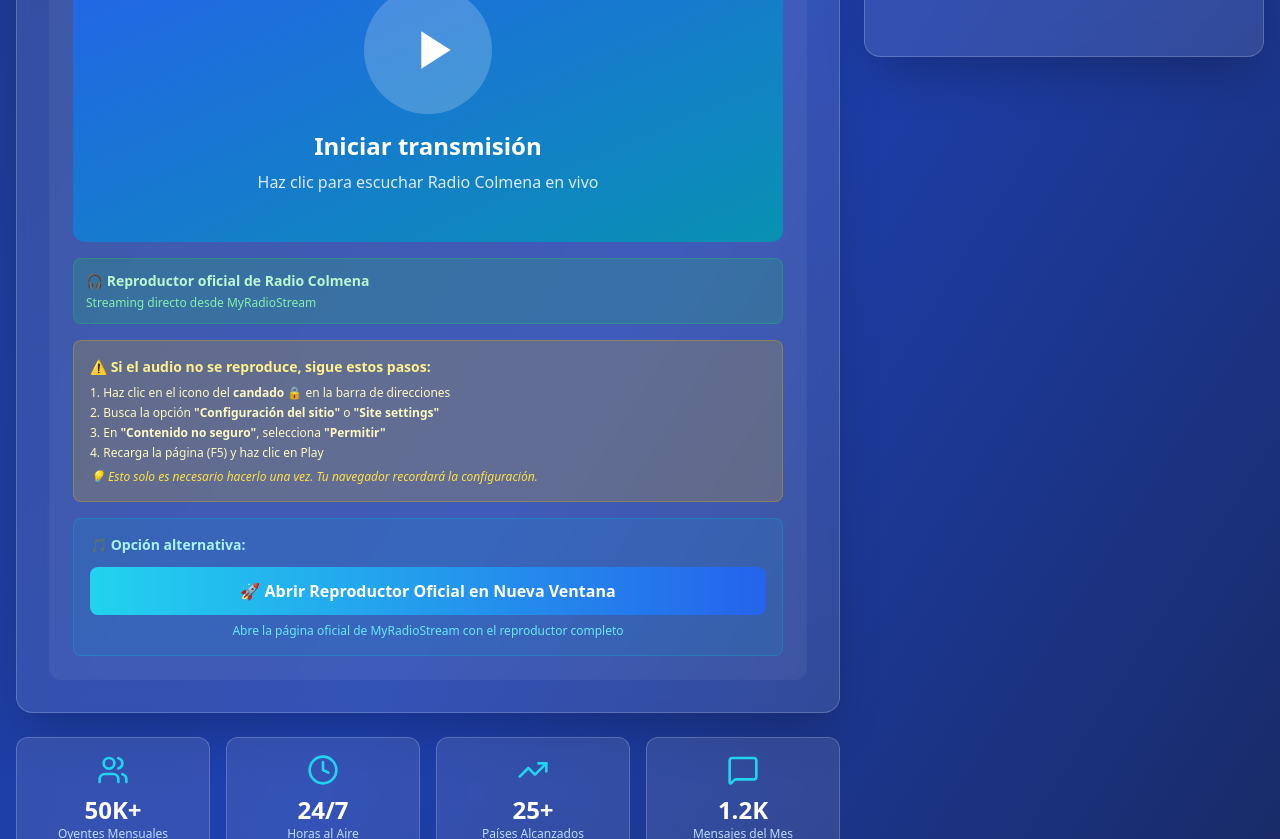
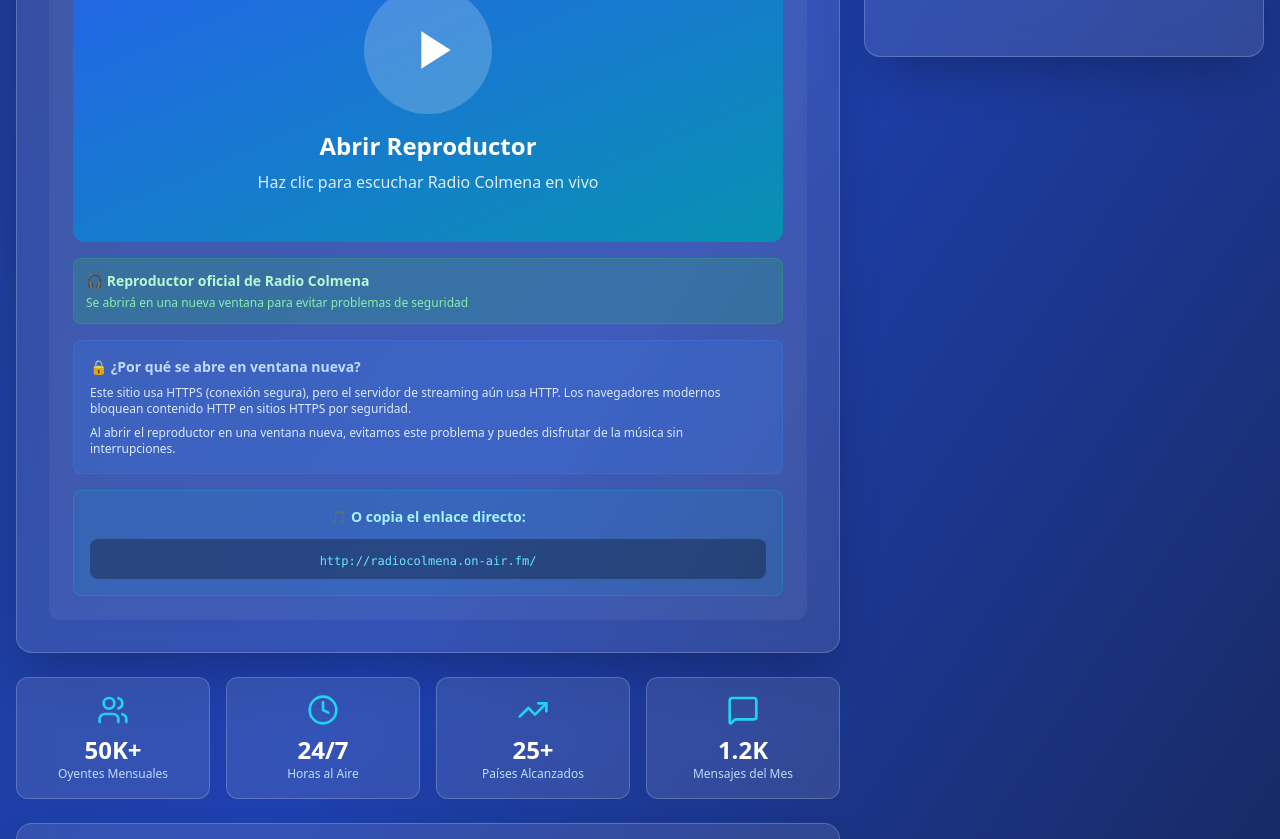
Before and after one commit to andrezoficial/radio-colmena, a React (Create React App) app: page / in a window 1280 px wide. Shown: the part 720-1559 px from the top of the page. Built offline with nearby package versions, Linux system fonts and the light colour scheme.

Commit message:
se quita couldfire

```diff
--- a/src/App.js
+++ b/src/App.js
@@ -16,8 +16,12 @@
   const audioRef = useRef(null);
   const playerContainerRef = useRef(null);
 
-  // URL directa del stream de MyRadioStream
-  const streamUrl = 'http://37.59.40.90:18640/;';
+  // URLs del stream - intentaremos HTTPS primero
+  const streamUrls = {
+    https: 'https://37.59.40.90:18640/;',
+    http: 'http://37.59.40.90:18640/;',
+    playerPage: 'http://radiocolmena.on-air.fm/'
+  };
 
   const programas = [
     { hora: '06:00 - 09:00', nombre: 'Mañanas Colmena', dj: 'DJ Mateo', tipo: 'Música variada' },
@@ -72,14 +76,12 @@
   };
 
   const togglePlay = () => {
-    if (audioRef.current) {
-      if (isPlaying) {
-        audioRef.current.pause();
-      } else {
-        audioRef.current.play();
-      }
-      setIsPlaying(!isPlaying);
-    }
+    // Debido a Mixed Content, redirigir al reproductor oficial
+    window.open(streamUrls.playerPage, '_blank', 'width=800,height=600,menubar=no,toolbar=no,location=no');
+
+    // Actualizar estado visual
+    setIsPlaying(true);
+    setTimeout(() => setIsPlaying(false), 2000);
   };
 
   return (
@@ -172,16 +174,16 @@
                         </div>
                       </div>
 
-                      {/* Reproductor de audio oculto */}
+                      {/* Reproductor de audio oculto - No usado debido a Mixed Content */}
                       <audio
                         ref={audioRef}
                         preload="none"
                         className="hidden"
                       >
-                        <source src={streamUrl} type="audio/mpeg" />
+                        <source src={streamUrls.https} type="audio/mpeg" />
                       </audio>
 
-                      {/* Botón de reproducción grande */}
+                      {/* Botón de reproducción grande - Abre ventana externa */}
                       <div
                         ref={playerContainerRef}
                         className="w-full bg-gradient-to-br from-blue-600 to-cyan-600 rounded-xl p-12 cursor-pointer hover:opacity-90 transition-all"
@@ -189,27 +191,18 @@
                       >
                         <div className="flex flex-col items-center justify-center gap-4">
                           <div className="w-32 h-32 bg-white/20 rounded-full flex items-center justify-center hover:bg-white/30 transition-all">
-                            {isPlaying ? (
-                              <div className="text-white">
-                                <svg className="w-16 h-16" fill="currentColor" viewBox="0 0 24 24">
-                                  <rect x="6" y="4" width="4" height="16" rx="1"/>
-                                  <rect x="14" y="4" width="4" height="16" rx="1"/>
-                                </svg>
-                              </div>
-                            ) : (
-                              <div className="text-white ml-2">
-                                <svg className="w-16 h-16" fill="currentColor" viewBox="0 0 24 24">
-                                  <path d="M8 5v14l11-7z"/>
-                                </svg>
-                              </div>
-                            )}
+                            <div className="text-white ml-2">
+                              <svg className="w-16 h-16" fill="currentColor" viewBox="0 0 24 24">
+                                <path d="M8 5v14l11-7z"/>
+                              </svg>
+                            </div>
                           </div>
                           <div className="text-center">
                             <h3 className="text-2xl font-bold text-white mb-2">
-                              {isPlaying ? 'Pausar transmisión' : 'Iniciar transmisión'}
+                              Abrir Reproductor
                             </h3>
                             <p className="text-blue-100">
-                              Haz clic para {isPlaying ? 'pausar' : 'escuchar'} Radio Colmena en vivo
+                              Haz clic para escuchar Radio Colmena en vivo
                             </p>
                           </div>
                         </div>
@@ -221,42 +214,33 @@
                           🎧 <strong>Reproductor oficial de Radio Colmena</strong>
                         </p>
                         <p className="text-xs text-green-300 mt-1">
-                          Streaming directo desde MyRadioStream
+                          Se abrirá en una nueva ventana para evitar problemas de seguridad
                         </p>
                       </div>
 
-                      {/* Advertencia de Mixed Content */}
-                      <div className="mt-4 p-4 bg-yellow-500/20 rounded-lg border border-yellow-500/30">
-                        <p className="text-sm text-yellow-200 font-bold mb-2">
-                          ⚠️ Si el audio no se reproduce, sigue estos pasos:
+                      {/* Explicación del Mixed Content */}
+                      <div className="mt-4 p-4 bg-blue-500/20 rounded-lg border border-blue-500/30">
+                        <p className="text-sm text-blue-200 font-bold mb-2">
+                          🔒 ¿Por qué se abre en ventana nueva?
                         </p>
-                        <ol className="text-xs text-yellow-100 space-y-1 list-decimal list-inside">
-                          <li>Haz clic en el icono del <strong>candado 🔒</strong> en la barra de direcciones</li>
-                          <li>Busca la opción <strong>"Configuración del sitio"</strong> o <strong>"Site settings"</strong></li>
-                          <li>En <strong>"Contenido no seguro"</strong>, selecciona <strong>"Permitir"</strong></li>
-                          <li>Recarga la página (F5) y haz clic en Play</li>
-                        </ol>
-                        <p className="text-xs text-yellow-300 mt-2 italic">
-                          💡 Esto solo es necesario hacerlo una vez. Tu navegador recordará la configuración.
+                        <p className="text-xs text-blue-100 mb-2">
+                          Este sitio usa HTTPS (conexión segura), pero el servidor de streaming aún usa HTTP.
+                          Los navegadores modernos bloquean contenido HTTP en sitios HTTPS por seguridad.
+                        </p>
+                        <p className="text-xs text-blue-100">
+                          Al abrir el reproductor en una ventana nueva, evitamos este problema y puedes disfrutar
+                          de la música sin interrupciones.
                         </p>
                       </div>
 
-                      {/* Alternativa: Abrir en nueva ventana */}
+                      {/* Botón directo al reproductor */}
                       <div className="mt-4 p-4 bg-cyan-500/10 rounded-lg border border-cyan-500/30">
-                        <p className="text-sm text-cyan-200 mb-3">
-                          🎵 <strong>Opción alternativa:</strong>
+                        <p className="text-sm text-cyan-200 mb-3 text-center">
+                          🎵 <strong>O copia el enlace directo:</strong>
                         </p>
-                        <a
-                          href="http://radiocolmena.on-air.fm/"
-                          target="_blank"
-                          rel="noopener noreferrer"
-                          className="inline-block w-full bg-gradient-to-r from-cyan-400 to-blue-600 py-3 px-6 rounded-lg font-bold text-center hover:opacity-90 transition-opacity"
-                        >
-                          🚀 Abrir Reproductor Oficial en Nueva Ventana
-                        </a>
-                        <p className="text-xs text-cyan-300 mt-2 text-center">
-                          Abre la página oficial de MyRadioStream con el reproductor completo
-                        </p>
+                        <div className="bg-black/30 px-4 py-2 rounded-lg text-center">
+                          <code className="text-xs text-cyan-300">http://radiocolmena.on-air.fm/</code>
+                        </div>
                       </div>
                     </div>
                   </div>
```
